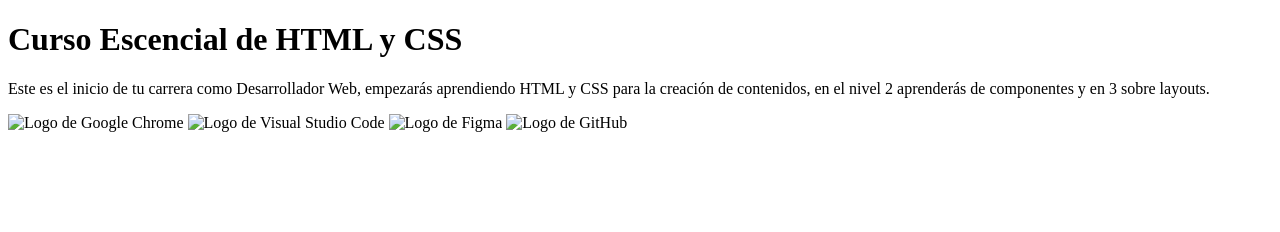
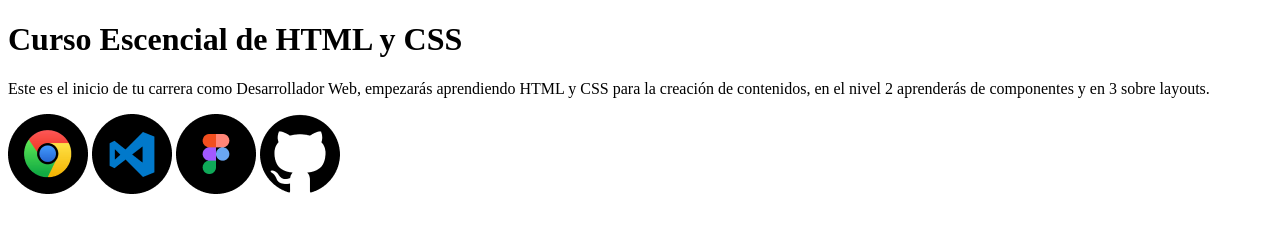
Before and after one commit to GustavoF83/Nemium, a plain HTML site: page index.html in a window 1280 px wide. Drawn offline with Linux system fonts and the light colour scheme; the site is published under a folder, as on GitHub Pages, so addresses that start at the root find nothing; a web font is replaced by a local one.

Commit message:
corrigiendo ruta imágenes

```diff
--- a/index.html
+++ b/index.html
@@ -14,8 +14,8 @@
 <body>
   <h1>Curso Escencial de HTML y CSS</h1>
   <p>Este es el inicio de tu carrera como Desarrollador Web, empezarás aprendiendo HTML y CSS para la creación de contenidos, en el nivel 2 aprenderás de componentes y en 3 sobre layouts.</p>
-  <img src="/images/google-chrome.png" alt="Logo de Google Chrome" title="Logo de Google Chrome">
-  <img src="/images/visual-studio-code.png" alt="Logo de Visual Studio Code" title="Logo de Visual Studio Code">
-  <img src="/images/figma.png" alt="Logo de Figma" title="Logo de Figma">
-  <img src="/images/github.png" alt="Logo de GitHub" title="Logo de GitHub">
+  <img src="./images/google-chrome.png" alt="Logo de Google Chrome" title="Logo de Google Chrome">
+  <img src="./images/visual-studio-code.png" alt="Logo de Visual Studio Code" title="Logo de Visual Studio Code">
+  <img src="./images/figma.png" alt="Logo de Figma" title="Logo de Figma">
+  <img src="./images/github.png" alt="Logo de GitHub" title="Logo de GitHub">
 </html>
```
